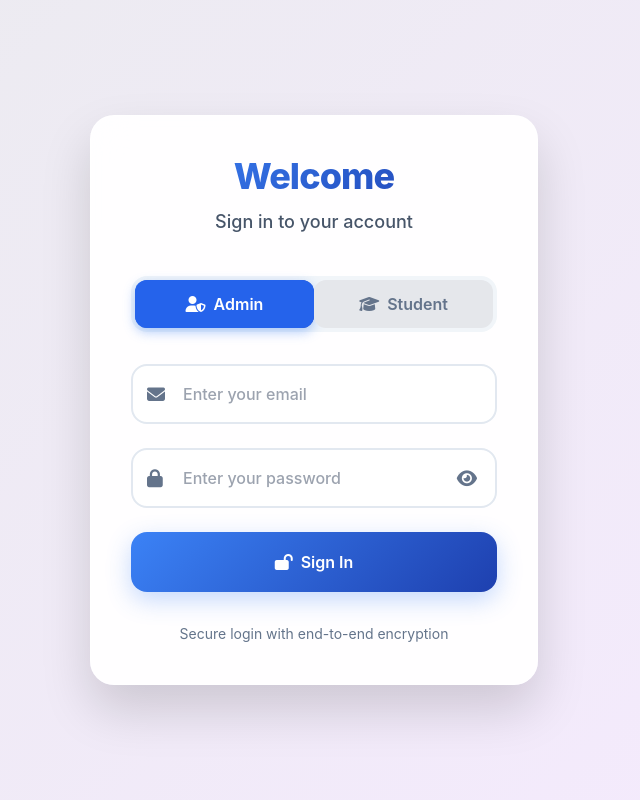
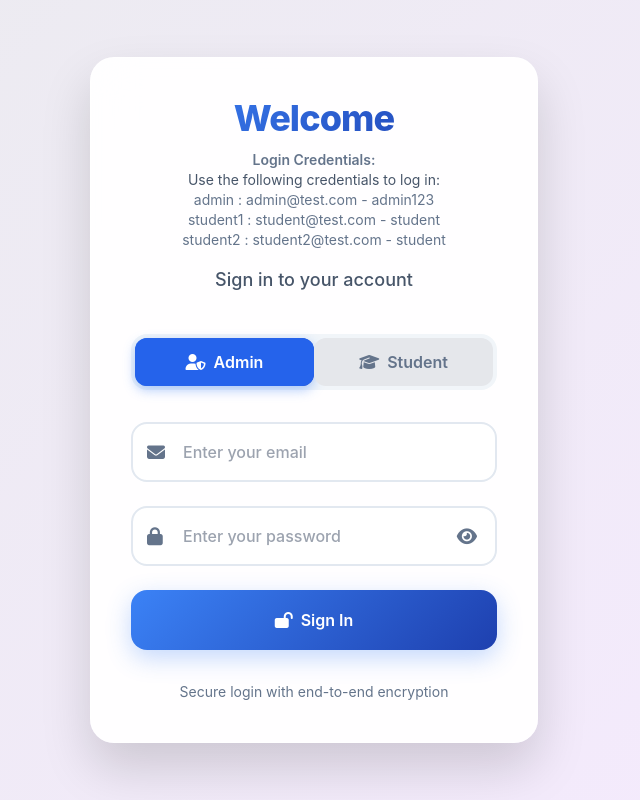
Before and after one commit to reyanshafi/bus-management-app, a plain HTML site: page dist/login.html in a window 1280 px wide. Shown: the whole page, without its empty margins (326-966 px from the left). Drawn offline with nearby package versions, Linux system fonts and the light colour scheme.

Commit message:
added login credentials

```diff
--- a/dist/login.html
+++ b/dist/login.html
@@ -140,6 +140,16 @@
   <div class="login-card w-full max-w-md p-10">
     <div class="text-center mb-10">
       <h1 class="brand-title text-4xl mb-3">Welcome</h1>
+<div class="text-slate-500 text-sm mb-4">
+      <p class="font-semibold">Login Credentials:</p>
+      <p class="text-slate-600">Use the following credentials to log in:</p>
+   <p> admin : admin@test.com - admin123 </p>
+      <p> student1 : student@test.com - student </p>
+      <p> student2 : student2@test.com - student </p>
+</div>
+
+
+
       <p class="text-slate-600 text-lg font-medium">Sign in to your account</p>
     </div>
 
```
